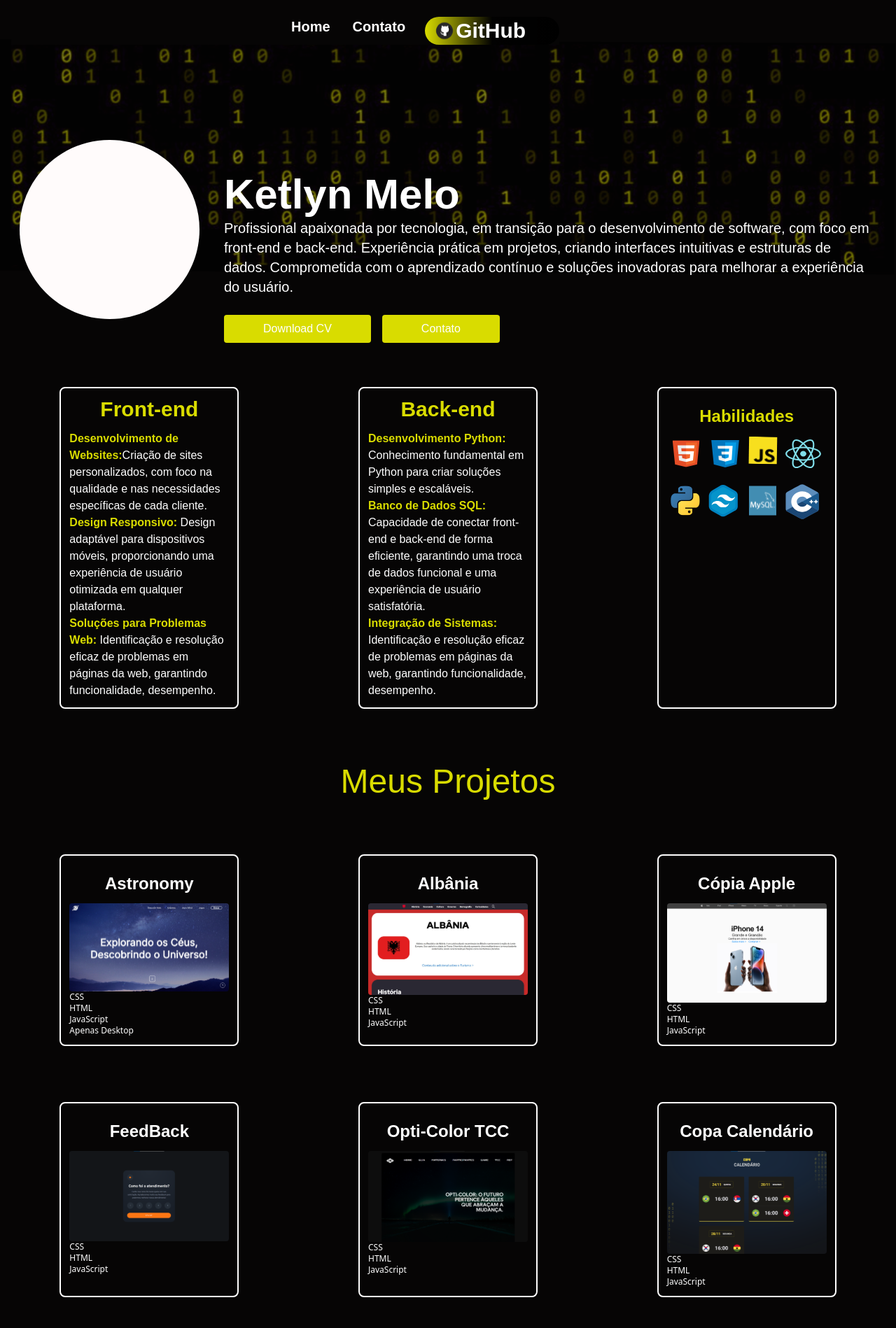
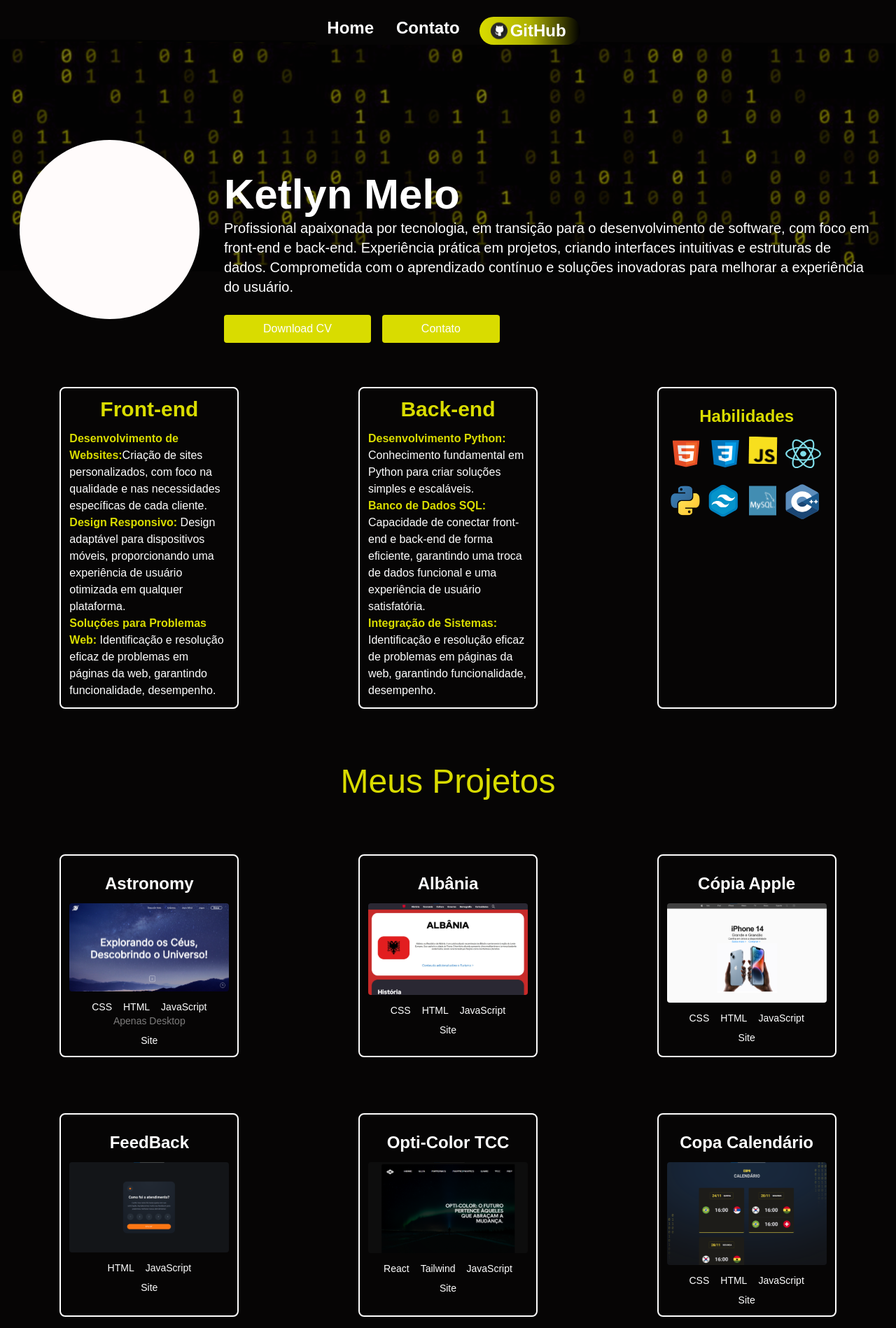
Before and after one commit to ketmelo/portf-lio-, a React (Vite) app: page / in a window 1280 px wide. Shown: the top 1898 px of the page at 70% size. Built offline with nearby package versions, Linux system fonts and the light colour scheme; a web font is replaced by a local one.

Commit message:
link do github inserido e atyualizaçoes feitas

```diff
--- a/src/components/Header.jsx
+++ b/src/components/Header.jsx
@@ -14,18 +14,15 @@ export default function Header() {
   };
 
   return (
-    <header className="bg-bgfundo relative mb-10 w-full flex flex-col md:flex-row items-center justify-between px-4 py-2 z-40">
+    <header className="bg-bgfundo relative mb-10 w-full flex flex-col md:flex-row items-center justify-between px-4 py-2 z-40 lg:flex lg:items-center lg:justify-center ">
       <button onClick={handleMenu} className="block md:hidden text-white absolute right-4 top-2">
         <List size={32} />
       </button>
       <nav className={`w-full md:w-auto ${abrirMenu ? 'block' : 'hidden'} md:flex md:space-x-2.5 mt-4 md:mt-2 absolute mt-8 mb-10 bg-fundo lg:bg-bgfundo` }>
-        <ul className="flex flex-col md:flex-row p-4 md:p-0 space-y-2 md:space-y-0 lg:bg-opacity-0 font-bela font-semibold text-xs lg:text-xl lg:mt-24 lg:text-center lg:text-4xl lg:ml-96 ">
-          <li><a href="/" className="block text-white py-2 px-4 ">Home</a></li>
-          <li><a href="/Contato" className="block text-white py-2 px-4 ">Contato</a></li>
-          <li>
-  <a href="https://github.com/ketmelo" className="ml-3 text-white text-[9px] px-3 py-1 rounded-3xl bg-gradient-to-r from-amarelo/100 via-black/70 to-black lg:text-3xl flex items-center w-16 h-6 lg:w-48 lg:h-10 lg:mt-2 ">
-    <img src={github} alt="GitHub" className="w-4 h-6 lg:w-8 lg:h-8" />
-    <span>GitHub</span>
+        <ul className="flex flex-col md:flex-row p-4 md:p-0 space-y-2 md:space-y-0 lg:bg-opacity-0 font-bela font-semibold text-xs lg:mt-24 lg:text-center  ">
+          <li><a href="/" className="block text-white py-2 px-4 lg:text-2xl ">Home</a></li>
+          <li><a href="/Contato" className="block text-white py-2 px-4 lg:text-2xl">Contato</a></li>
+          <li><a href="https://github.com/ketmelo" className="ml-3 text-white text-[9px] px-3 py-1 rounded-3xl bg-gradient-to-r from-amarelo/100 via-am to-black lg:text-xl flex items-center w-16 h-6 lg:w-36 lg:h-10 lg:mt-2 "><img src={github} alt="GitHub" className="w-4 h-6 lg:w-8 lg:h-8" /><span className='lg:text-2xl'>GitHub</span>
   </a>
 </li>
         </ul>
--- a/src/components/Home.jsx
+++ b/src/components/Home.jsx
@@ -117,27 +117,36 @@ export default function Home() {
         <div className=" text-white p-3 w-64 text-xs mx-auto border-2 border-white rounded-lg mt-20">
           <h1 className="text-white text-2xl text-center mt-3 mb-3 font-coiny font-semibold">Astronomy</h1>
           <a href="https://astronomy-website.netlify.app/"><img src={astronomy} alt="" className="rounded"/></a>
+          <div className="flex items-center justify-center font-bela text-sm space-x-4 mt-3">
           <p>CSS</p>
           <p>HTML</p>
           <p>JavaScript</p>
-          <p>Apenas Desktop</p>
+          </div>
+          <p className="font-bela text-sm text-center text-final">Apenas Desktop</p>
+          <a href="https://github.com/ketmelo/Astronomy" className="font-bela text-sm flex items-center justify-center mt-2">Site</a>
         </div>
 
 
         <div className=" text-white p-3 w-64 text-xs mx-auto border-2 border-white rounded-lg mt-20">
           <h1 className="text-white text-2xl text-center mt-3 mb-3 font-coiny font-semibold">Albânia</h1>
           <a href="https://site-albania12a.netlify.app/"><img src={albania} alt="" className="rounded"/></a>
+          <div className="flex items-center justify-center font-bela text-sm space-x-4 mt-3">
           <p>CSS</p>
           <p>HTML</p>
           <p>JavaScript</p>
+          </div>
+          <a href="https://github.com/saulgabriel7/Albania" className="font-bela text-sm flex items-center justify-center mt-2">Site</a>
         </div>
 
         <div className=" text-white p-3 w-64 text-xs mx-auto border-2 border-white rounded-lg mt-20">
           <h1 className="text-white text-2xl text-center mt-3 mb-3 font-coiny font-semibold">Cópia Apple</h1>
           <a href="https://applecopiasaul.netlify.app/"><img src={apple} alt="" className="rounded"/></a>
+          <div className="flex items-center justify-center font-bela text-sm space-x-4 mt-3">
           <p>CSS</p>
           <p>HTML</p>
           <p>JavaScript</p>
+          </div>
+          <a href="https://github.com/saulgabriel7/Apple" className="font-bela text-sm flex items-center justify-center mt-2">Site</a>
         </div>
       </div>
 
@@ -147,25 +156,33 @@ export default function Home() {
        <div className=" text-white p-3 w-64 text-xs mx-auto border-2 border-white rounded-lg mt-20">
           <h1 className="text-white text-2xl text-center mt-3 mb-3 font-coiny font-semibold">FeedBack</h1>
           <a href="https://feedback-ketlynmelo03ma.vercel.app/"><img src={feedback} alt="" className="rounded"/></a>
-          <p>CSS</p>
+          <div className="flex items-center justify-center font-bela text-sm space-x-4 mt-3">
           <p>HTML</p>
           <p>JavaScript</p>
+          </div>
+          <a href="https://github.com/ketmelo/feedback" className="font-bela text-sm flex items-center justify-center mt-2">Site</a>
         </div>
 
         <div className=" text-white p-3 w-64 text-xs mx-auto border-2 border-white rounded-lg mt-20">
           <h1 className="text-white text-2xl text-center mt-3 mb-3 font-coiny font-semibold">Opti-Color TCC</h1>
           <a href="https://opti-color.vercel.app/"><img src={opti} alt="" className="rounded"/></a>
-          <p>CSS</p>
-          <p>HTML</p>
+          <div className="flex items-center justify-center font-bela text-sm space-x-4 mt-3">
+          <p>React</p>
+          <p>Tailwind</p>
           <p>JavaScript</p>
+          </div>
+          <a href="https://github.com/ketmelo/Opti-Color" className="font-bela text-sm flex items-center justify-center mt-2">Site</a>
         </div>
 
         <div className=" text-white p-3 w-64 text-xs mx-auto border-2 border-white rounded-lg mt-20">
           <h1 className="text-white text-2xl text-center mt-3 mb-3 font-coiny font-semibold">Copa Calendário</h1>
           <a href="https://calendariodacopa-eight.vercel.app/"><img src={copa} alt="" className="rounded"/></a>
+          <div className="flex items-center justify-center font-bela text-sm space-x-4 mt-3">
           <p>CSS</p>
           <p>HTML</p>
           <p>JavaScript</p>
+          </div>
+          <a href="https://github.com/ketmelo/calendariodacopa" className="font-bela text-sm flex items-center justify-center mt-2">Site</a>
         </div>
        </div>
       </div>
--- a/tailwind.config.js
+++ b/tailwind.config.js
@@ -18,6 +18,7 @@ module.exports = {
       'cinza': '#7A7A7A',
       'fundo': '#242424',
       'final': '#7D7C7C',
+      'am': '#B0B300'
       }
     },
 
```
